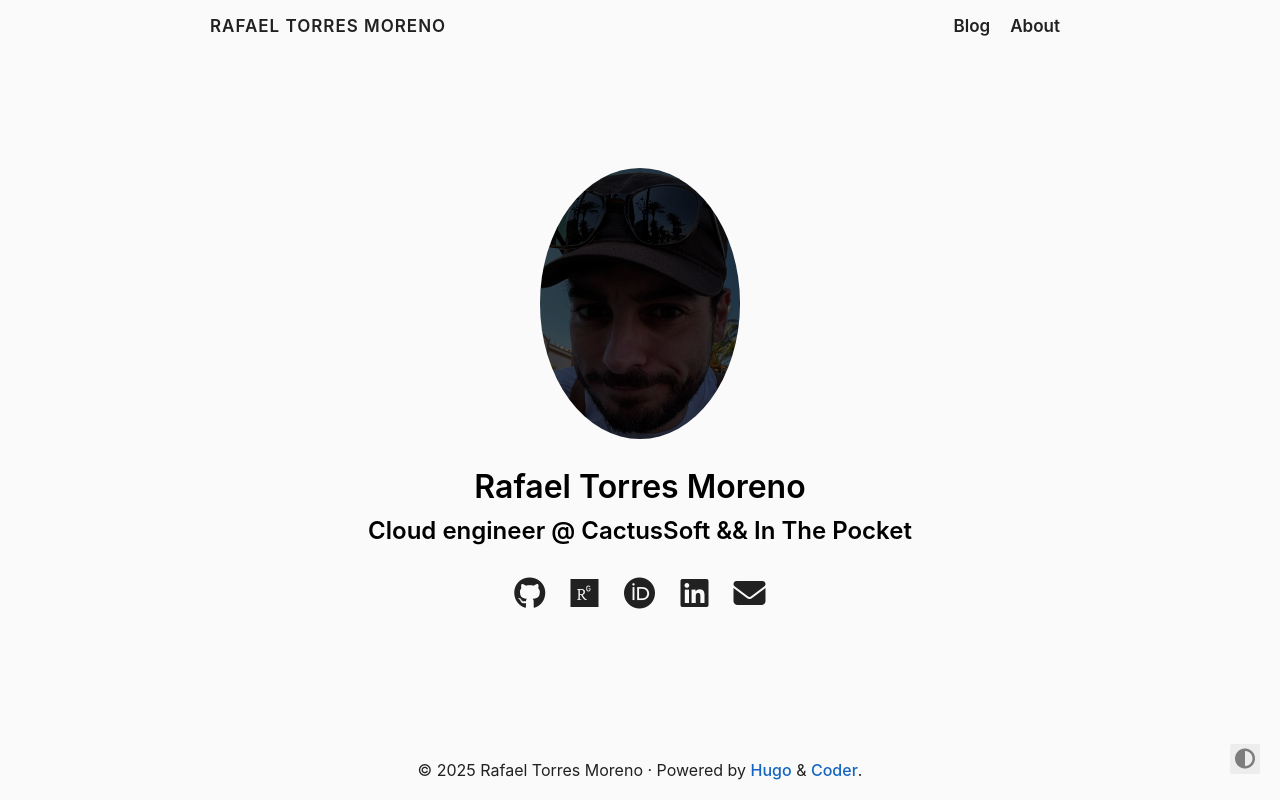
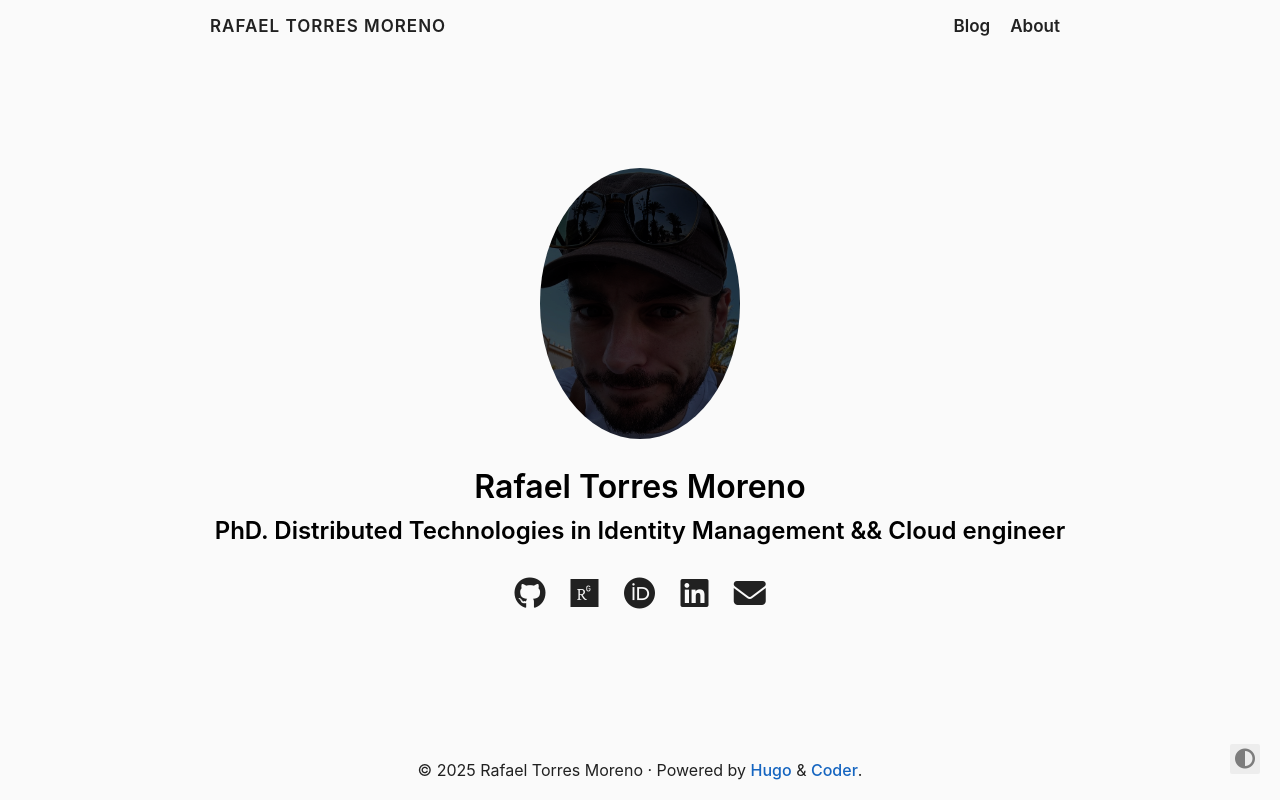
Before and after one commit to rafaeltm/rafaeltm.github.io, a plain HTML site: page index.html in a window 1280 px wide. Drawn offline with Linux system fonts and the light colour scheme.

Commit message:
rebuilding site jueves,  6 de febrero de 2025, 21:28:22 CET

```diff
--- a/index.html
+++ b/index.html
@@ -134,7 +134,7 @@
 
     <h1>Rafael Torres Moreno</h1>
 
-<h2>Cloud engineer @ CactusSoft &amp;&amp; In The Pocket </h2>
+<h2>PhD. Distributed Technologies in Identity Management &amp;&amp; Cloud engineer </h2>
 
 
 
```
